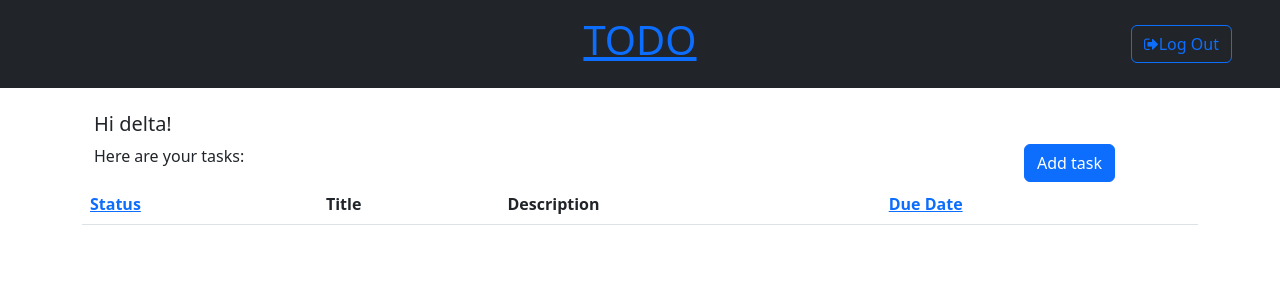
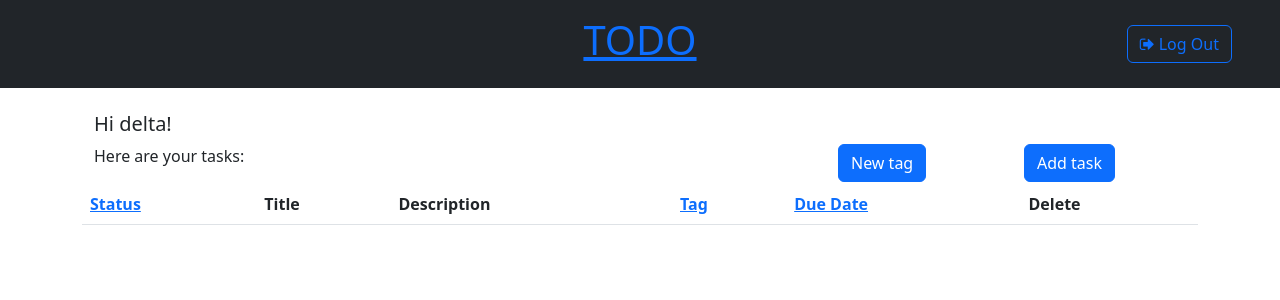
Before and after one commit to PietroCiani/ppm_backend, a Django app: page / in a window 1280 px wide. Shown: the top 300 px of the page. Run offline with Django 4.2, Linux system fonts and the light colour scheme; a user stored in the database is signed in; data that the repository does not hold is empty.

Commit message:
final commit

```diff
--- a/task/urls.py
+++ b/task/urls.py
@@ -7,8 +7,10 @@ from .views import SignUpView
 
 # URLconf
 urlpatterns = [
-    path('', views.home, name='home'),  #TODO: show only todos assigned_to the logged in user
+    path('', views.home, name='home'),
     path('signup/', SignUpView.as_view(), name='signup'),
     path('add_todo/', views.add_todo, name='add_todo'),
-    path('edit_todo/<int:pk>/', views.edit_todo, name='edit_todo'),
+    path('edit/<int:pk>/', views.edit_todo, name='edit_todo'),
+    path('todo/delete/<int:todo_id>/', views.delete_todo, name='delete_todo'),
+    path('add_tag/', views.add_tag, name='add_tag')
 ]
--- a/task/views.py
+++ b/task/views.py
@@ -1,17 +1,12 @@
 from django.shortcuts import render
 from django.contrib.auth.forms import UserCreationForm
-from django.shortcuts import render, redirect
+from django.shortcuts import render, redirect, get_object_or_404
 from django.urls import reverse_lazy
 from django.views import generic
 from .forms import *
 from django.utils.timezone import now
 
 # Create your views here.
-'''
-def home(request):
-    return HttpResponse('Hello, World!')
-    return render(request, 'hello.html', {'name': 'Pietro'})
-'''
 
 def home(request):  # note: works fine with filter(assigned_to=request.user)
     if request.user.is_authenticated:
@@ -42,7 +37,7 @@ def add_todo(request):
         form = TodoForm(initial={'created_by': request.user.id})
 
     context = {'form': form}
-    return render(request, 'add_todo.html', context)
+    return render(request, 'add.html', context)
 
 
 def edit_todo(request, pk):
@@ -59,6 +54,42 @@ def edit_todo(request, pk):
     return render(request, 'edit_todo.html', context)
 
 
+def delete_todo(request, todo_id):
+    todo = get_object_or_404(Todo, id=todo_id)  # Retrieve the Todo object or return a 404 error if not found
+
+    if request.user == todo.created_by or request.user == todo.assigned_to:
+        todo.delete()
+
+    return redirect('home')
+
+
+def add_tag(request):
+    if request.method == 'POST':
+        form = TagForm(request.POST) # Create a form instance and populate it with data from the request
+        if form.is_valid():
+            form.save()
+            return redirect('home')
+    else:
+        form = TagForm()
+
+    context = {'form': form}
+    return render(request, 'add.html', context)
+
+
+def edit_tag(request, pk):
+    tag = Tag.objects.get(id=pk) # Retrieve the Tag with the given id
+    if request.method == 'POST':
+        form = TagForm(request.POST, instance=tag)
+        if form.is_valid():
+            form.save()
+            return redirect('home')
+    else:
+        form = TagForm(instance=tag)
+
+    context = {'form': form}
+    return render(request, 'edit.html', context)
+
+
 class SignUpView(generic.CreateView):
     form_class = UserCustomCreationForm
     success_url = reverse_lazy("login")
--- a/templates/add_todo.html
+++ /dev/null
@@ -1,5 +0,0 @@
-<form method="post">
-    {% csrf_token %}
-    {{ form.as_p }}
-    <button type="submit">Add Todo</button>
-</form>
--- a/templates/base.html
+++ b/templates/base.html
@@ -16,7 +16,7 @@
                 </div>
                 <div class="col-4 align-self-center d-flex justify-content-end">
                     {% if user.is_authenticated %}
-                        <a href="{% url 'logout' %}" class="btn btn-outline-primary"><i class="fa fa-sign-out"></i>Log Out</a>
+                        <a href="{% url 'logout' %}" class="btn btn-outline-primary"><i class="fa fa-sign-out"></i> Log Out</a>
                     {% else %}
                         <a href="{% url 'login' %}" class="btn btn-outline-primary">Log In</a>
                         <a href="{% url 'signup' %}" class="btn btn-outline-primary">Sign Up</a>
--- a/templates/home.html
+++ b/templates/home.html
@@ -7,8 +7,11 @@
         <div class="container-fluid">
             <h5>Hi {{ user.username }}!</h5>
             <div class="row">
-                <div class="col-10">
+                <div class="col-8">
                     <p>Here are your tasks:</p>
+                </div>
+                <div class="col-2">
+                    <a href="{% url 'add_tag' %}" class="btn btn-primary">New tag</a>
                 </div>
                 <div class="col-2">
                     <a href="{% url 'add_todo' %}" class="btn btn-primary">Add task</a>
@@ -21,7 +24,10 @@
                     <th><a href="?sort=completed">Status</a></th>
                     <th>Title</th>
                     <th>Description</th>
-                    <th><a href="?sort=due_date">Due Date</a></th>                </tr>
+                    <th><a href="?sort=tag">Tag</a></th>
+                    <th><a href="?sort=due_date">Due Date</a></th>
+                    <th>Delete</th>
+                </tr>
             </thead>
             <tbody>
                 {% for todo in todos %}
@@ -33,7 +39,9 @@
                             <a href="{% url 'edit_todo' todo.id %}">{{ todo.title }}</a>
                         </td>
                         <td>{{ todo.description }}</td>
+                        <td>{{ todo.tag }}</td>
                         <td>{{ todo.due_date }}</td>
+                        <td><a class="btn btn-danger btn-sm" href="{% url 'delete_todo' todo.id %}" onclick="return confirm('Are you sure you want to delete this task?')"><i class="fa fa-trash-o" aria-hidden="true"></i></a></td>
                     </tr>
                 {% endfor %}
             </tbody>
```
Also changed, not shown: task/forms.py (+7 -1 lines), task/models.py (+13 -2 lines), templates/add.html (added, +11 -0 lines), README.md, home.png (added), login.png (added), task/migrations/0008_tags_alter_todo_assigned_to_alter_todo_title_and_more.py (added), task/migrations/0009_rename_tags_tag.py (added), templates/edit_todo.html (line endings or trailing spaces).
